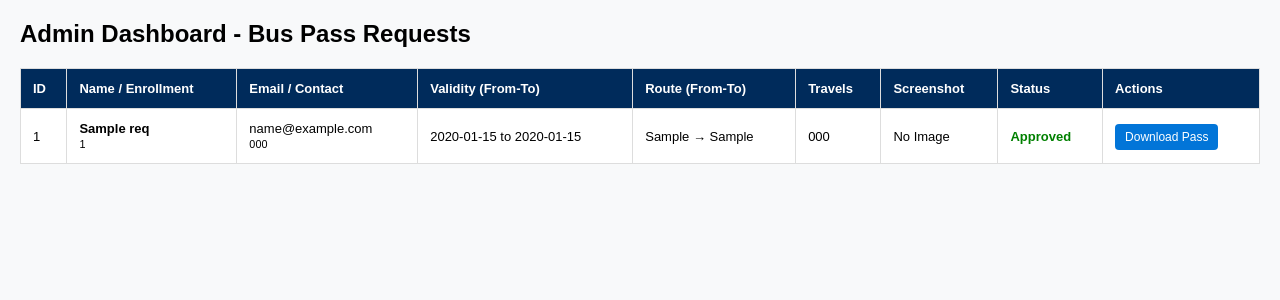
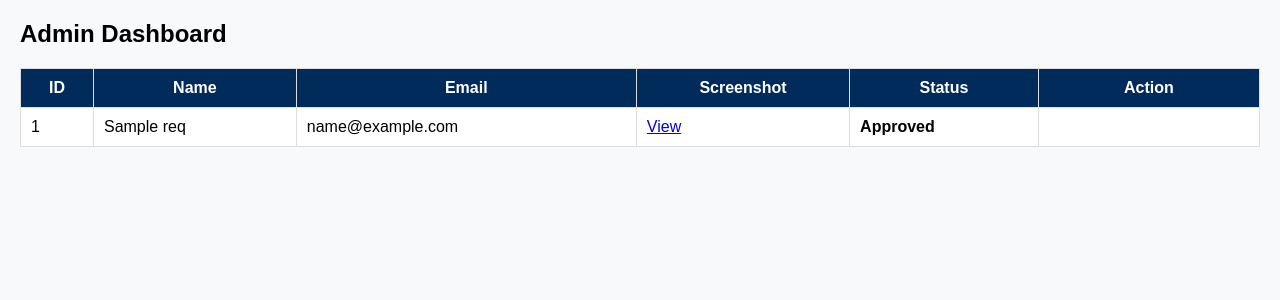
Before and after one commit to Kashyap42576/bus-pass-system, a Flask app: template templates/admin.html in a window 1280 px wide. Shown: the top 300 px of the page. Run offline with Flask 3, Linux system fonts and the light colour scheme; the template is opened without the code that fills it: most values are stand-ins (such as "Sample title", 1, 10 or a date in 2020).

Commit message:
Refactor admin dashboard HTML and styles
Updated the admin dashboard HTML structure and styles, simplifying the layout and improving readability.

```diff
--- a/templates/admin.html
+++ b/templates/admin.html
@@ -2,72 +2,42 @@
 <html lang="en">
 <head>
     <meta charset="UTF-8">
-    <title>Admin Dashboard - Bus Pass Management</title>
+    <title>Admin Dashboard</title>
     <style>
-        body { font-family: Arial, sans-serif; margin: 20px; background-color: #f8f9fa; }
-        table { width: 100%; border-collapse: collapse; margin-top: 20px; background: white; }
-        th, td { border: 1px solid #ddd; padding: 12px; text-align: left; font-size: 13px; }
+        body { font-family: Arial; margin: 20px; background-color: #f8f9fa; }
+        table { width: 100%; border-collapse: collapse; background: white; }
+        th, td { border: 1px solid #ddd; padding: 10px; }
         th { background-color: #002b5b; color: white; }
-        tr:nth-child(even) { background-color: #f2f2f2; }
-        .btn { padding: 6px 10px; border: none; border-radius: 4px; color: white; cursor: pointer; text-decoration: none; font-size: 12px; }
-        .btn-approve { background-color: #5cb85c; }
-        .btn-reject { background-color: #d9534f; }
-        .btn-download { background-color: #0275d8; }
-        img.screenshot { max-width: 120px; border-radius: 4px; cursor: zoom-in; }
+        .btn { padding: 5px 10px; color: white; text-decoration: none; border-radius: 4px; }
+        .approve { background-color: #5cb85c; }
+        .reject { background-color: #d9534f; }
     </style>
 </head>
 <body>
-
-    <h2>Admin Dashboard - Bus Pass Requests</h2>
-
+    <h2>Admin Dashboard</h2>
     <table>
-        <thead>
-            <tr>
-                <th>ID</th>
-                <th>Name / Enrollment</th>
-                <th>Email / Contact</th>
-                <th>Validity (From-To)</th>
-                <th>Route (From-To)</th>
-                <th>Travels</th>
-                <th>Screenshot</th>
-                <th>Status</th>
-                <th>Actions</th>
-            </tr>
-        </thead>
+        <thead><tr><th>ID</th><th>Name</th><th>Email</th><th>Screenshot</th><th>Status</th><th>Action</th></tr></thead>
         <tbody>
             {% for req in requests %}
             <tr>
                 <td>{{ req['ID'] }}</td>
-                <td><strong>{{ req['Name'] }}</strong><br><small>{{ req['Enrollment ID'] }}</small></td>
-                <td>{{ req['University Email'] }}<br><small>{{ req['Contact Number'] }}</small></td>
-                <td>{{ req['From Date'] }} to {{ req['To Date'] }}</td>
-                <td>{{ req['From Destination'] }} → {{ req['To Destination'] }}</td>
-                <td>{{ req['Number of travels'] }}</td>
-                <td>
-                    {% if req['Screenshot URL'] %}
-                        <!-- THIS SECTION CHANGED: It now uses the direct ImgBB link from the database -->
-                        <a href="{{ req['Screenshot URL'] }}" target="_blank">
-                            <img src="{{ req['Screenshot URL'] }}" class="screenshot" alt="Payment">
-                        </a>
-                    {% else %}
-                        No Image
-                    {% endif %}
-                </td>
-                <td><strong style="color: {% if req['Status']=='Approved' %}green{% elif req['Status']=='Rejected' %}red{% else %}orange{% endif %};">{{ req['Status'] }}</strong></td>
+                <td>{{ req['Name'] }}</td>
+                <td>{{ req['University Email'] }}</td>
+                <td><a href="{{ req['Screenshot URL'] }}" target="_blank">View</a></td>
+                <td><strong>{{ req['Status'] }}</strong></td>
                 <td>
                     {% if req['Status'] == 'Pending' %}
-                        <a href="/admin/action/{{ req['ID'] }}/approve" class="btn btn-approve">Approve</a>
-                        <a href="/admin/action/{{ req['ID'] }}/reject" class="btn btn-reject">Reject</a>
+                        <a href="/admin/action/{{ req['ID'] }}/approve" class="btn approve">Approve</a>
+                        <a href="/admin/action/{{ req['ID'] }}/reject" class="btn reject">Reject</a>
                     {% elif req['Status'] == 'Approved' %}
-                        <a href="/download/{{ req['ID'] }}" class="btn btn-download">Download Pass</a>
-                    {% else %}
-                        Closed
+                        <a href="/download/{{ req['ID'] }}" class="btn">Download</a>
+                    {% elif req['Status'] == 'Expired' %}
+                        <span style="color: gray;">Expired</span>
                     {% endif %}
                 </td>
             </tr>
             {% endfor %}
         </tbody>
     </table>
-
 </body>
 </html>
```
